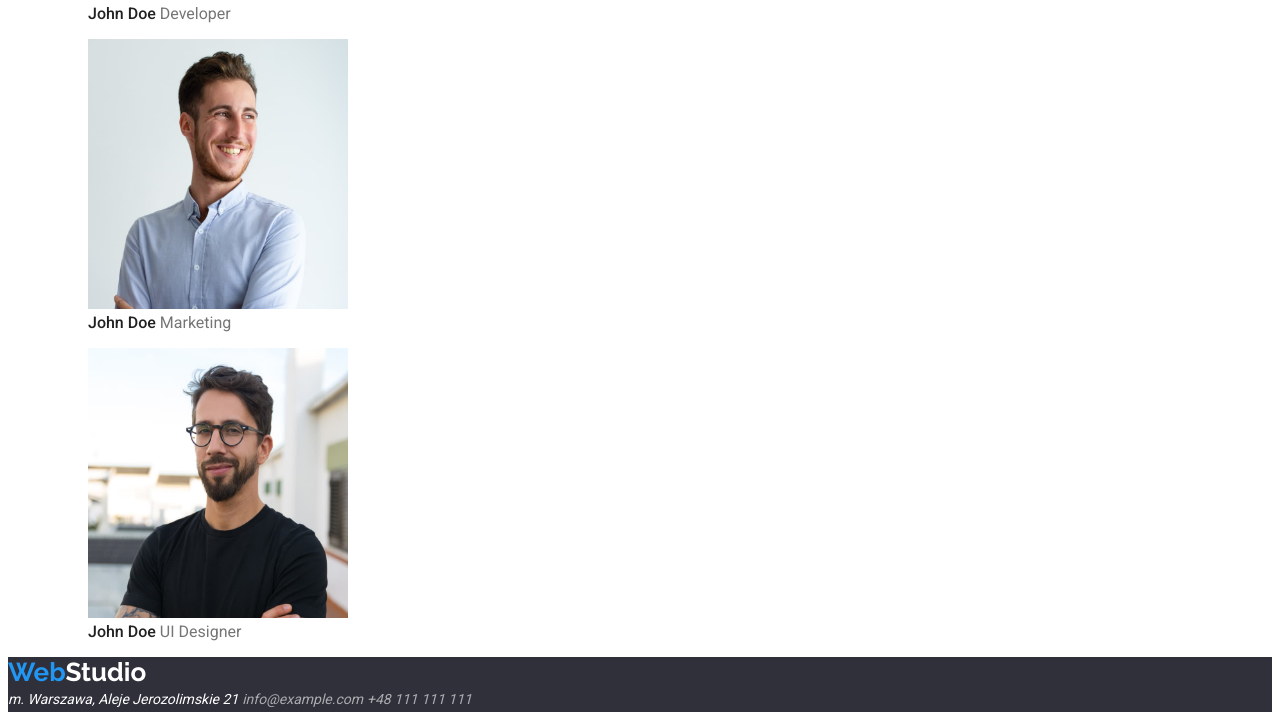
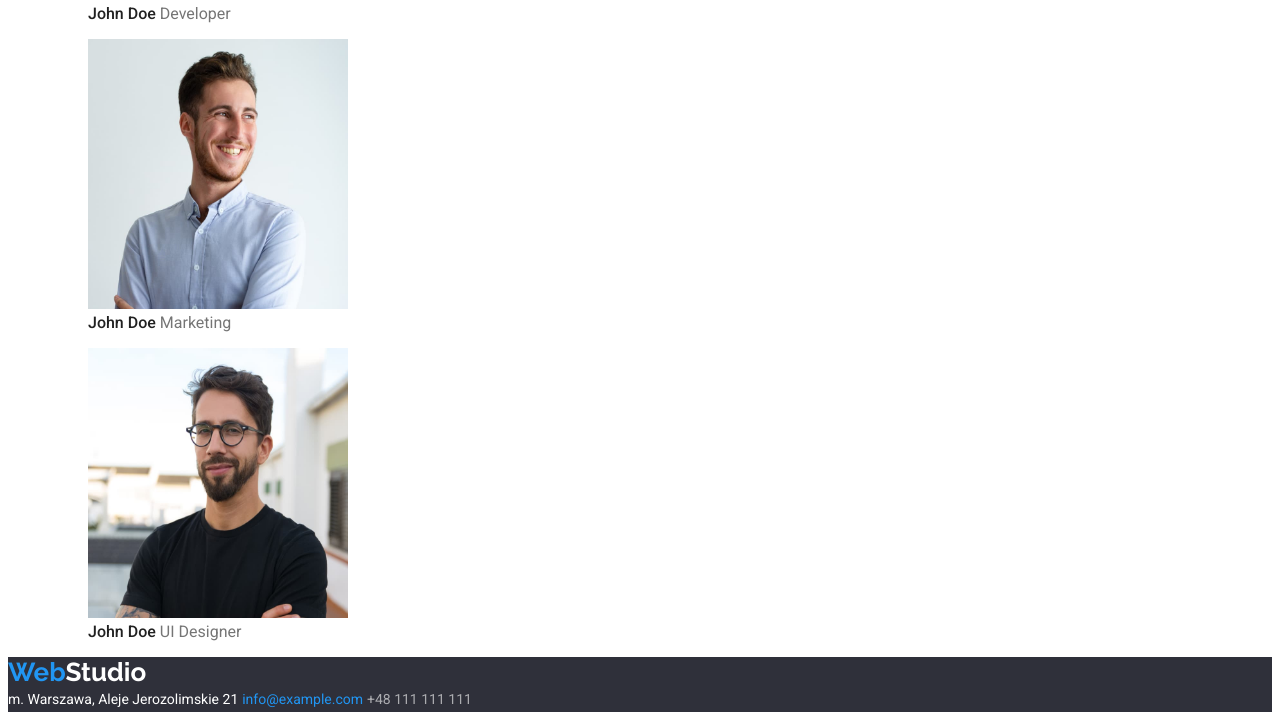
Before and after one commit to KonradSadowski/goit-markup-hw-02, a plain HTML site: page index.html in a window 1280 px wide. In both pictures the pointer is over the link "info@example.com". Shown: the part 1689-2409 px from the top of the page. Drawn offline with Linux system fonts and the light colour scheme.

Commit message:
ostateczne poprawki stopki

```diff
--- a/css/styles.css
+++ b/css/styles.css
@@ -170,12 +170,23 @@ body {
   line-height: 1.71;
   color: var(--text-white);
 }
+.page-end address {
+  font-style: normal;
+}
 .page-end address a {
   font-size: 14px;
   line-height: 1.71;
   color: var(--addres-color);
   text-decoration: none;
 }
+.page-end address a:hover,
+.page-end address a:focus {
+  color: var(--light-blue);
+}
 .page-end address a span {
   text-decoration: underline;
 }
+.page-end address a:hover,
+.page-end address a:focus {
+  color: var(--light-blue);
+}
```
